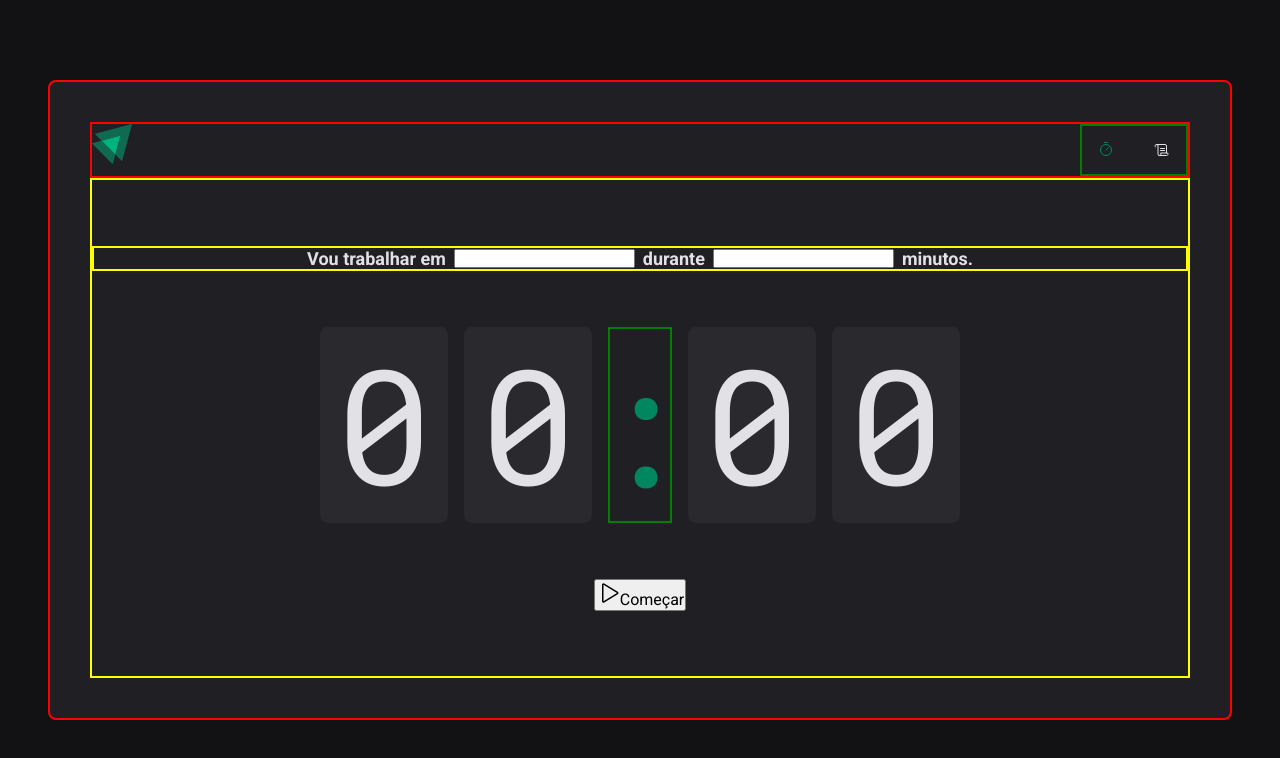
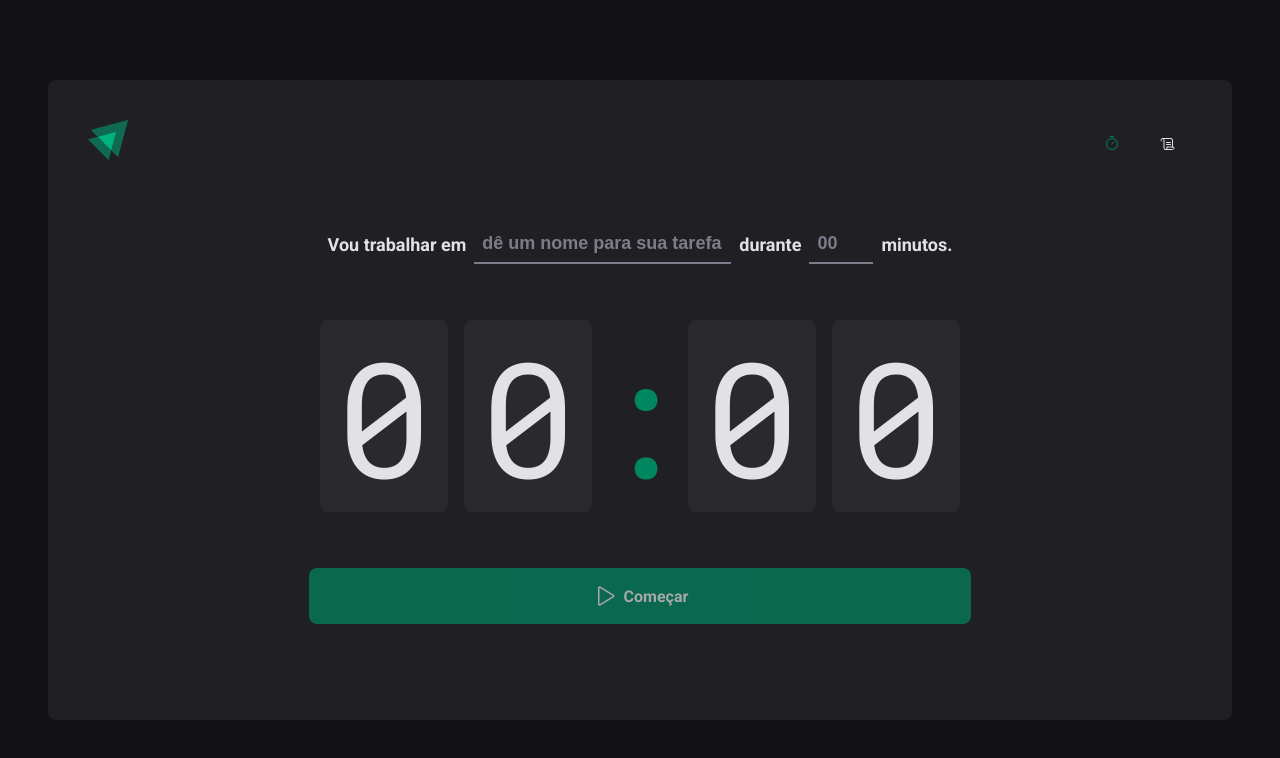
Before and after one commit to leonardofv/Pomodoro, a React (Vite) app: page / in a window 1280 px wide. Shown: the top 758 px of the page. Built offline with nearby package versions, Linux system fonts and the light colour scheme.

Commit message:
finish home

```diff
--- a/src/components/Header/styles.ts
+++ b/src/components/Header/styles.ts
@@ -2,13 +2,13 @@
 
 export const HeaderContainer = styled.header`
 
-    border: 2px solid red;
+    /* border: 2px solid red; */
     display: flex;
     justify-content: space-between;
 
     nav {
 
-        border: 2px solid green;
+        /* border: 2px solid green; */
         display: flex;
         gap: 0.5rem;
 
--- a/src/layouts/DefaultLayout/styles.ts
+++ b/src/layouts/DefaultLayout/styles.ts
@@ -2,7 +2,7 @@
 
 export const LayoutContainer =  styled.div`
 
-    border: 2px solid red;
+    /* border: 2px solid red; */
     max-width: 74rem;
     height: calc(100vh - 10rem);
     margin: 5rem auto;
--- a/src/pages/home/index.tsx
+++ b/src/pages/home/index.tsx
@@ -1,4 +1,4 @@
-import { FormContainer, HomeContainer, CountDownContainer, Separator } from './styles';
+import { FormContainer, HomeContainer, CountDownContainer, Separator, StartCountDownButton, TaskInput, MinitesAmountInput } from './styles';
 
 import { Play } from "phosphor-react";
 
@@ -10,10 +10,28 @@
         <form action="">
            <FormContainer>
                <label htmlFor="task">Vou trabalhar em</label>
-               <input type="text" id="task"/>
+               <TaskInput
+                    id="task"
+                    list='task-suggestions'
+                    placeholder='dê um nome para sua tarefa'
+                />
+
+                <datalist id='task-suggestions'>
+                    <option value="values 1" />
+                    <option value="values 2" />
+                    <option value="values 3" />
+                    <option value="values 4" />
+                </datalist>
 
                <label htmlFor="minutesAmount">durante</label>
-               <input type="number" min={1} id="minutesAmount" />
+               <MinitesAmountInput
+                    type="number"
+                    id="minutesAmount"
+                    placeholder='00'
+                    min={0}
+                    max={120}
+                    step={5}
+                />
 
                <span>minutos.</span>
            </FormContainer>
@@ -26,10 +44,10 @@
             <span>0</span>
            </CountDownContainer>
 
-            <button type="submit">
+            <StartCountDownButton disabled type="submit">
                 <Play size={24} />
                 Começar
-            </button>
+            </StartCountDownButton>
         </form>
        </HomeContainer>
     )
--- a/src/pages/home/styles.ts
+++ b/src/pages/home/styles.ts
@@ -1,7 +1,7 @@
 import styled from "styled-components";
 
 export const HomeContainer = styled.main`
-    border: 2px solid yellow;
+    /* border: 2px solid yellow; */
     flex: 1;
 
     display: flex;
@@ -17,8 +17,8 @@
 `;
 
 export const FormContainer = styled.div`
-    border: 2px solid yellow;
-    width: 100%;
+    /* border: 2px solid yellow; */
+    /* width: 100%; */
     display: flex;
     align-items: center;
     justify-content: center;
@@ -27,6 +27,38 @@
     font-size: 1.125rem;
     font-weight: bold;
     flex-wrap: wrap;
+`;
+
+export const BaseInput = styled.input`
+    background: transparent;
+    height: 2.5rem;
+    border: 0;
+    border-bottom: 2px solid ${props => props.theme['gray-500']};
+    font-weight: bold;
+    font-size: 1.125rem;
+    padding: 0 0.5rem;
+    color: ${props => props.theme['gray-100']};
+
+    &:focus {
+        box-shadow: none;
+        border-color: ${props => props.theme['green-500']};
+    }
+    &::placeholder {
+        color: ${props => props.theme['gray-500']};
+    }
+
+`;
+
+export const TaskInput = styled(BaseInput)`
+    flex: 1;
+
+    &::-webkit-calendar-picker-indicator {
+        display: none !important;
+    }
+`;
+
+export const MinitesAmountInput = styled(BaseInput)`
+    width: 4rem;
 `;
 
 export const CountDownContainer = styled.div`
@@ -46,7 +78,7 @@
 `;
 
 export const Separator = styled.div`
-    border: 2px solid green;
+    /* border: 2px solid green; */
     padding: 2rem 0;
     color: ${props => props.theme['green-500']};
 
@@ -55,3 +87,30 @@
     display: flex;
     justify-content: center;
 `;
+
+export const StartCountDownButton = styled.button`
+    width: 60%;
+    border: 0;
+    padding: 1rem;
+    border-radius: 8px;
+
+    display: flex;
+    align-items: center;
+    justify-content: center;
+
+    gap: 0.5rem;
+    font-weight: bold;
+    cursor: pointer;
+
+    background-color: ${props => props.theme['green-500']};
+    color: ${props => props.theme['gray-100']};
+
+    &:disabled {
+        opacity: 0.7;
+        cursor: not-allowed;
+    }
+
+    &:not(:disabled):hover {
+        background: ${props => props.theme['green-700']};
+    }
+`;
```
